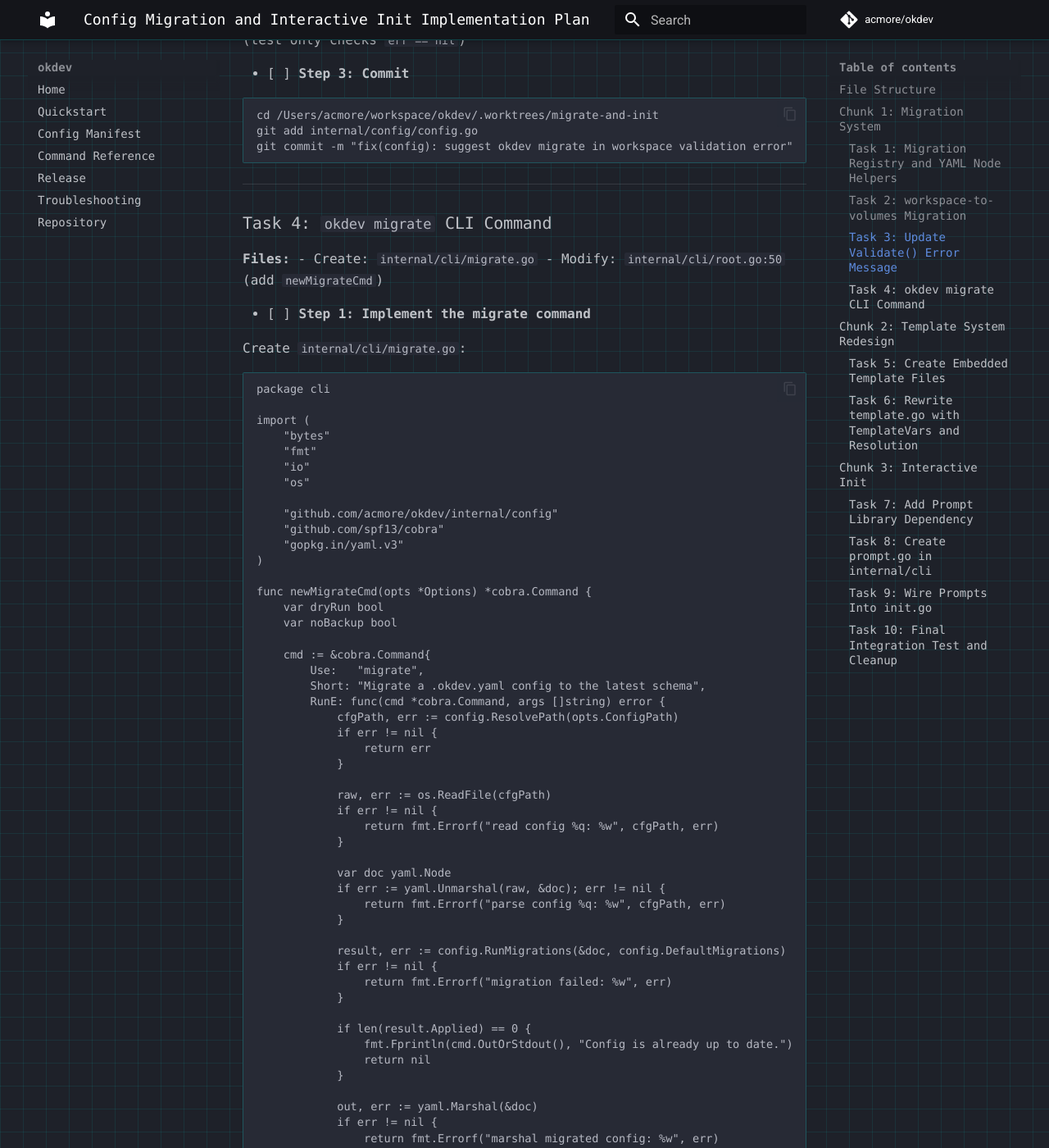
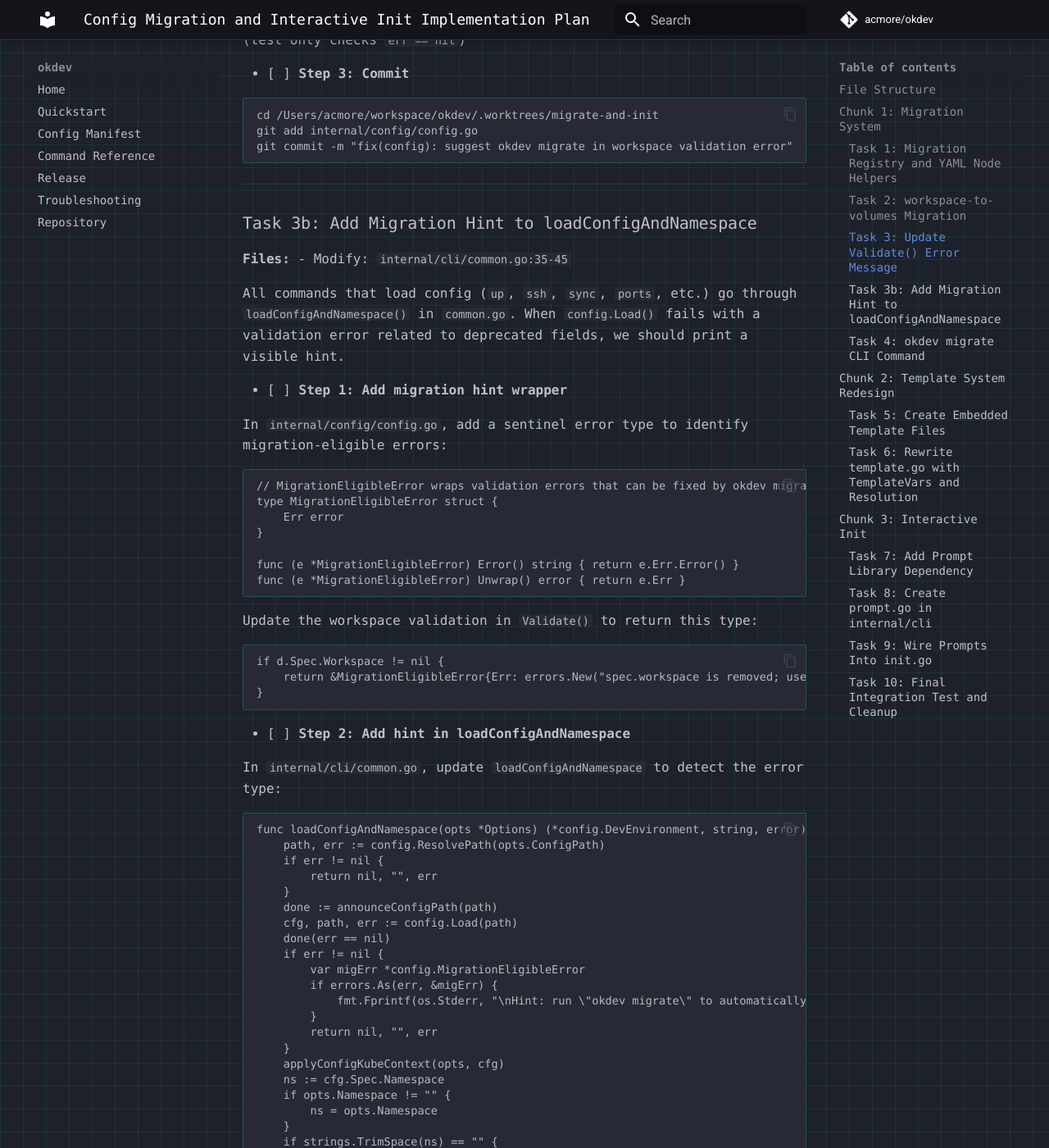
Before and after one commit to acmore/okdev, an MkDocs documentation site: the page built from docs/superpowers/plans/2026-03-22-config-migration-and-interactive-init.md, in a window 1280 px wide and 1400 px high, scrolled down 11717 px. Shown: the whole window at 82% size. Built offline with MkDocs 1.6.1 and Material for MkDocs 9.7.7, drawn with Linux system fonts in a browser that asks for light colours; comment, search, counter and statistics services are not loaded; some of the changed text lies outside the part shown.

Commit message:
docs: add migration hint for all commands that load config
When okdev up/ssh/sync/etc hits a migration-eligible validation error,
print a visible "Hint: run okdev migrate" to stderr. Uses a
MigrationEligibleError sentinel type.

Co-Authored-By: Claude Opus 4.6 <noreply@anthropic.com>

````diff
--- a/docs/superpowers/plans/2026-03-22-config-migration-and-interactive-init.md
+++ b/docs/superpowers/plans/2026-03-22-config-migration-and-interactive-init.md
@@ -581,6 +581,84 @@ Expected: PASS (test only checks `err == nil`)
 cd /Users/acmore/workspace/okdev/.worktrees/migrate-and-init
 git add internal/config/config.go
 git commit -m "fix(config): suggest okdev migrate in workspace validation error"
+```
+
+---
+
+### Task 3b: Add Migration Hint to loadConfigAndNamespace
+
+**Files:**
+- Modify: `internal/cli/common.go:35-45`
+
+All commands that load config (`up`, `ssh`, `sync`, `ports`, etc.) go through `loadConfigAndNamespace()` in `common.go`. When `config.Load()` fails with a validation error related to deprecated fields, we should print a visible hint.
+
+- [ ] **Step 1: Add migration hint wrapper**
+
+In `internal/config/config.go`, add a sentinel error type to identify migration-eligible errors:
+
+```go
+// MigrationEligibleError wraps validation errors that can be fixed by okdev migrate.
+type MigrationEligibleError struct {
+	Err error
+}
+
+func (e *MigrationEligibleError) Error() string { return e.Err.Error() }
+func (e *MigrationEligibleError) Unwrap() error { return e.Err }
+```
+
+Update the workspace validation in `Validate()` to return this type:
+
+```go
+if d.Spec.Workspace != nil {
+	return &MigrationEligibleError{Err: errors.New("spec.workspace is removed; use spec.volumes (k8s Volume) and podTemplate.spec.containers[*].volumeMounts, or run \"okdev migrate\" to automatically update your config")}
+}
+```
+
+- [ ] **Step 2: Add hint in loadConfigAndNamespace**
+
+In `internal/cli/common.go`, update `loadConfigAndNamespace` to detect the error type:
+
+```go
+func loadConfigAndNamespace(opts *Options) (*config.DevEnvironment, string, error) {
+	path, err := config.ResolvePath(opts.ConfigPath)
+	if err != nil {
+		return nil, "", err
+	}
+	done := announceConfigPath(path)
+	cfg, path, err := config.Load(path)
+	done(err == nil)
+	if err != nil {
+		var migErr *config.MigrationEligibleError
+		if errors.As(err, &migErr) {
+			fmt.Fprintf(os.Stderr, "\nHint: run \"okdev migrate\" to automatically fix this.\n")
+		}
+		return nil, "", err
+	}
+	applyConfigKubeContext(opts, cfg)
+	ns := cfg.Spec.Namespace
+	if opts.Namespace != "" {
+		ns = opts.Namespace
+	}
+	if strings.TrimSpace(ns) == "" {
+		ns = "default"
+	}
+	return cfg, ns, nil
+}
+```
+
+Add `"errors"` to the import block if not already present.
+
+- [ ] **Step 3: Run tests**
+
+Run: `cd /Users/acmore/workspace/okdev/.worktrees/migrate-and-init && go test ./... -v`
+Expected: All PASS
+
+- [ ] **Step 4: Commit**
+
+```bash
+cd /Users/acmore/workspace/okdev/.worktrees/migrate-and-init
+git add internal/config/config.go internal/cli/common.go
+git commit -m "feat(cli): add visible migration hint when config load fails due to deprecated fields"
 ```
 
 ---
````
Also changed, not shown: docs/superpowers/specs/2026-03-21-config-migration-and-interactive-init-design.md (+8 -0 lines).
